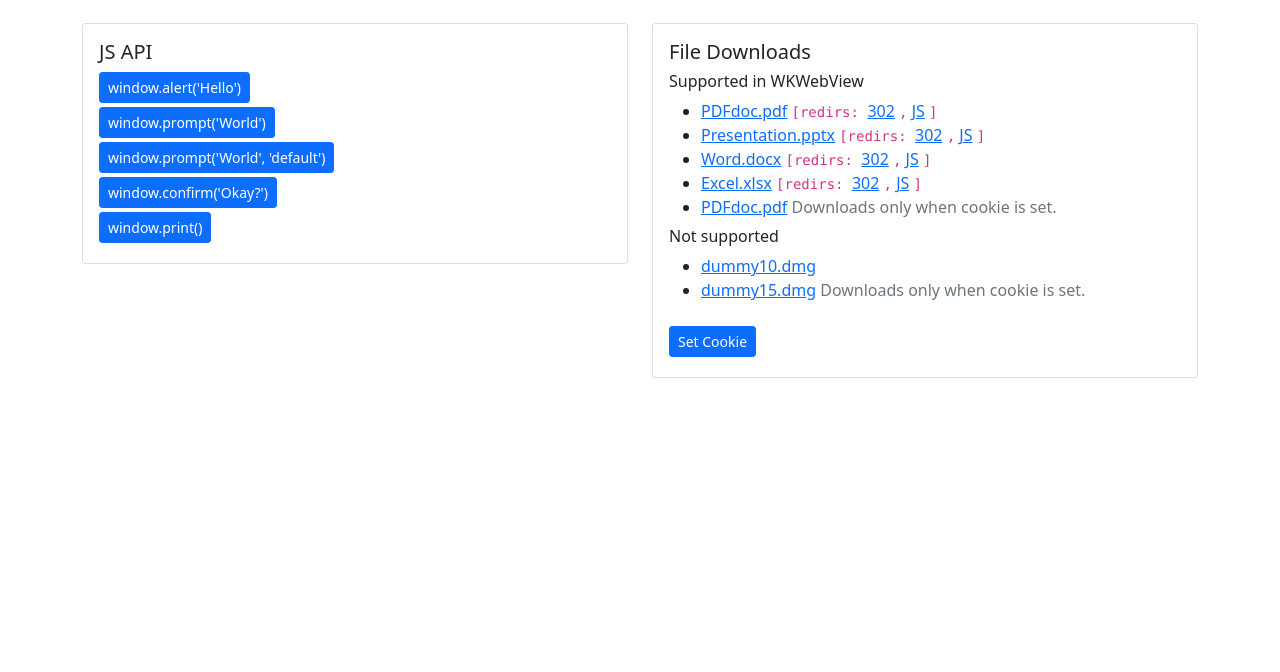
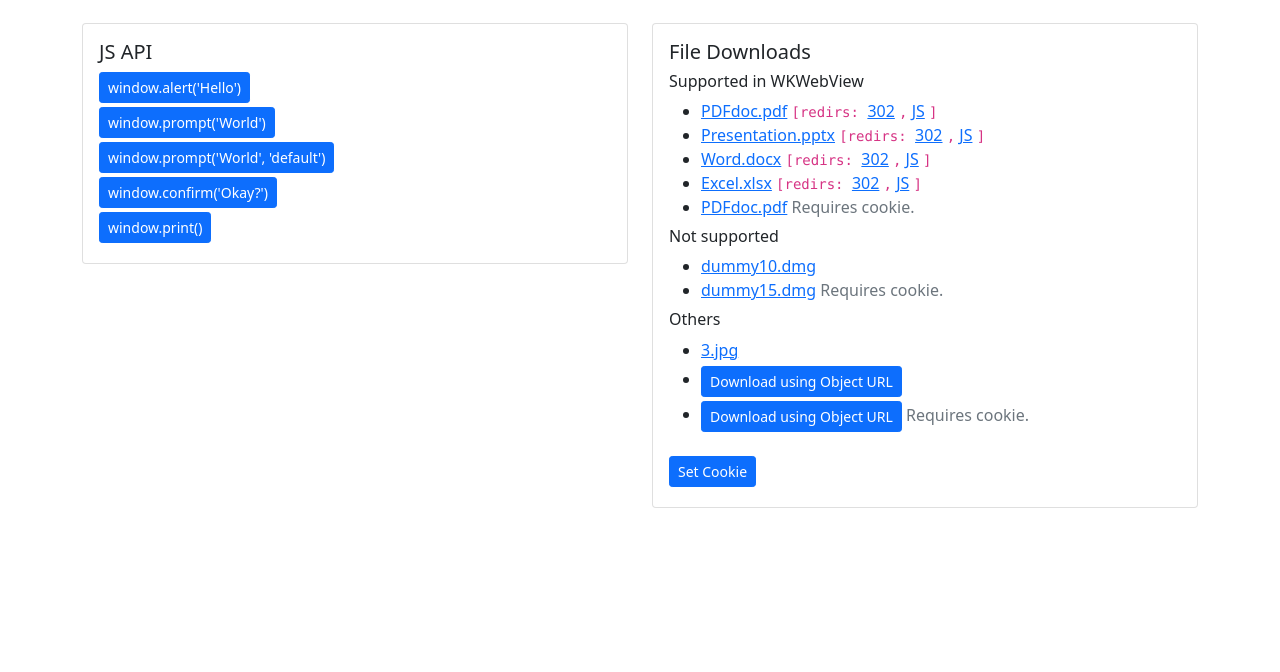
Before and after one commit to persidskiy/ibro-samples, a Flask app: page / in a window 1280 px wide. Shown: the part 1413-2085 px from the top of the page. Run offline with Flask 2, Linux system fonts and the light colour scheme.

Commit message:
more file download options

```diff
--- a/web/src/templates/index.html
+++ b/web/src/templates/index.html
@@ -235,7 +235,7 @@ Downloads'] %}
           <li>{{ static_file_url('Excel.xlsx') }}</li>
           <li>
             <a href="{{url_for('file_download.download', filename='PDFdoc.pdf')}}">PDFdoc.pdf</a> <span
-              class="text-muted">Downloads only when cookie is set.</span>
+              class="text-muted">Requires cookie.</span>
           </li>
 
         </ul>
@@ -246,7 +246,62 @@ Downloads'] %}
           </li>
           <li>
             <a href="{{url_for('file_download.download', filename='dummy15.dmg')}}">dummy15.dmg</a> <span
-              class="text-muted">Downloads only when cookie is set.</span>
+              class="text-muted">Requires cookie.</span>
+          </li>
+        </ul>
+        <h6>Others</h6>
+        <script>
+          function download(url) {
+            let anchor = document.createElement("a");
+            document.body.appendChild(anchor);
+
+            let headers = new Headers();
+            return fetch(url, { headers })
+                .then(response => {
+                    if (!response.ok) {
+                      throw new Error('Fail downloading object');
+                    }
+                    return response.blob();
+                  }).then(blob => {
+                    let objectUrl = window.URL.createObjectURL(blob);
+
+                    anchor.href = objectUrl;
+                    anchor.download = 'some-file.jpg';
+                    anchor.click();
+                    document.body.removeChild(anchor)
+
+                    window.URL.revokeObjectURL(objectUrl);
+                })
+          }
+          function download_3_jpg() {
+            download("{{url_for('static', filename='images/3.jpg')}}")
+          }
+
+          function fetch_download_cookie() {
+            download("{{url_for('file_download.download', filename='3.jpg')}}")
+            .then(function() {
+              let out = $('cookie-download-output');
+              out.innerText = 'Requires cookie.';
+              out.classList.remove('text-danger');
+              out.classList.add('text-muted');
+            })
+            .catch(err => {
+              let out = $('cookie-download-output');
+              out.innerText = err.message;
+              out.classList.add('text-danger');
+              out.classList.remove('text-muted');
+            })
+          }
+        </script>
+        <ul class="mb-2">
+          <li class="mb-1">
+            <a download href={{url_for('static', filename='files/3.jpg')}}">3.jpg</a>
+          </li>
+          <li class="mb-1">
+            <button class="btn btn-primary btn-sm", onclick=download("{{url_for('static', filename='files/3.jpg')}}")>Download using Object URL</button>
+          </li>
+          <li class="mb-1">
+            <button class="btn btn-primary btn-sm", onclick="fetch_download_cookie()">Download using Object URL</button> <span id="cookie-download-output" class="text-muted">Requires cookie.</span>
           </li>
         </ul>
         <div class="mb-1 mt-4">
```
